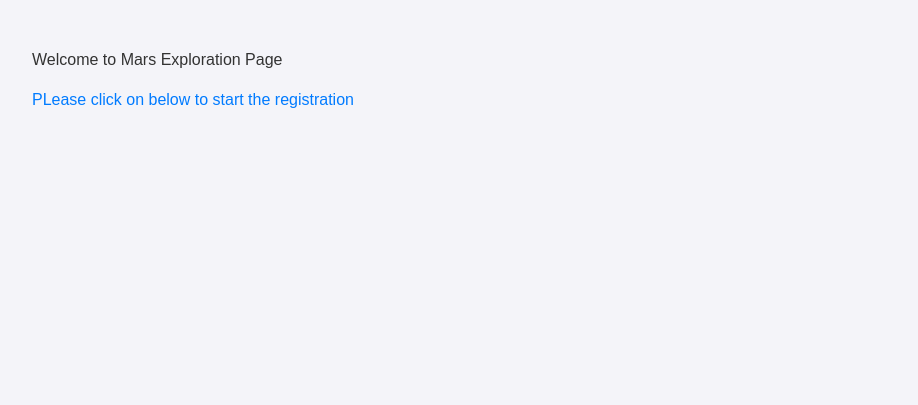
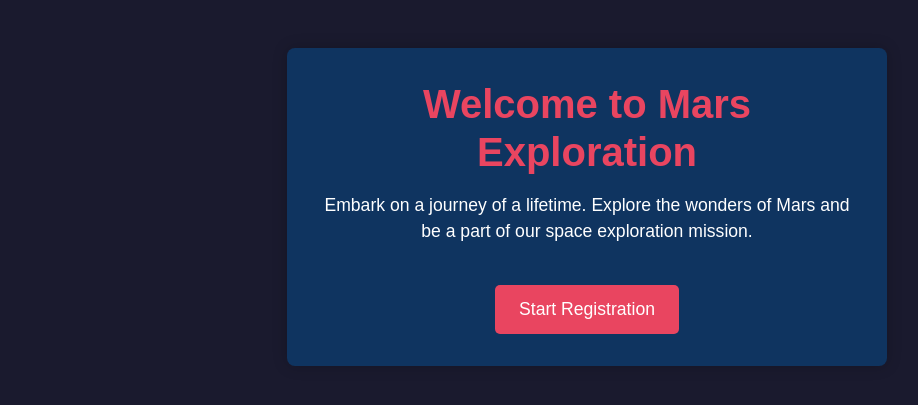
Before and after one commit to NaveenDara630/Mars-Forms-by-Naveen-Dara, a Flask app: page / in a window 1280 px wide. Shown: the top 405 px of the page, without its empty margins (53-971 px from the left). Run offline with Flask 2, Linux system fonts and the light colour scheme; parts of the project's set-up code (start-up, migrations or seed data) failed here and were passed over; some libraries are stand-ins or nearby versions.

Commit message:
Update index.html

```diff
--- a/templates/index.html
+++ b/templates/index.html
@@ -8,11 +8,50 @@
     <link href="https://stackpath.bootstrapcdn.com/bootstrap/4.5.2/css/bootstrap.min.css" rel="stylesheet">
     <!-- Link custom CSS -->
     <link href="{{ url_for('static', filename='style.css') }}" rel="stylesheet">
+    <style>
+        /* Custom styling */
+        body {
+            background-color: #1a1a2e;
+            color: #fff;
+            font-family: Arial, sans-serif;
+        }
+        .container {
+            max-width: 600px;
+            background-color: #0f3460;
+            padding: 2rem;
+            border-radius: 8px;
+            box-shadow: 0px 0px 15px rgba(0, 0, 0, 0.2);
+            text-align: center;
+        }
+        h1 {
+            color: #e94560;
+            font-weight: bold;
+        }
+        p {
+            font-size: 1.1rem;
+            margin-top: 1rem;
+        }
+        .btn-custom {
+            background-color: #e94560;
+            color: #fff;
+            font-size: 1.1rem;
+            padding: 0.7rem 1.5rem;
+            margin-top: 1.5rem;
+            border: none;
+            border-radius: 5px;
+        }
+        .btn-custom:hover {
+            background-color: #e94560;
+            color: #fff;
+            opacity: 0.8;
+        }
+    </style>
 </head>
 <body>
     <div class="container mt-5">
-        <p>Welcome to Mars Exploration Page</p>
-        <a href="/stage1">PLease click on below to start the registration</a>
+        <h1>Welcome to Mars Exploration</h1>
+        <p>Embark on a journey of a lifetime. Explore the wonders of Mars and be a part of our space exploration mission.</p>
+        <a href="/stage1" class="btn btn-custom">Start Registration</a>
     </div>
 
     <!-- Bootstrap and Custom JS -->
```
